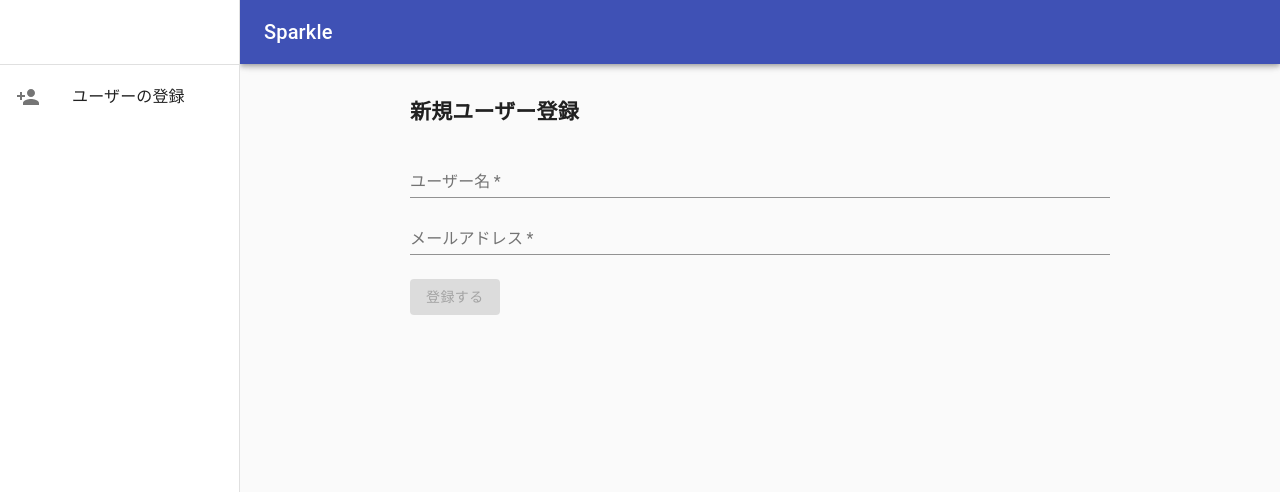
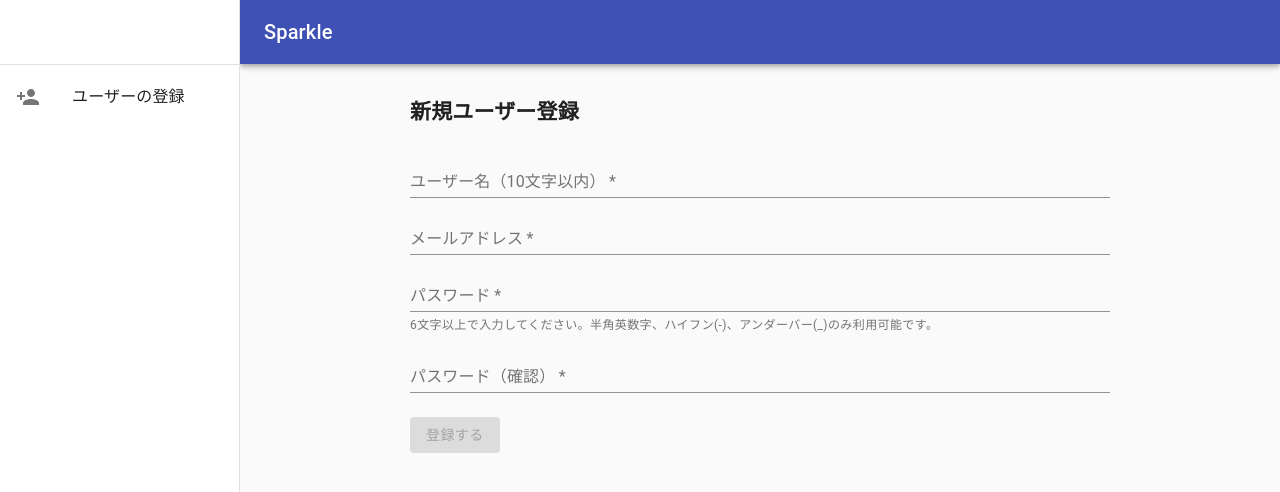
Before and after one commit to shohei-12/sparkle, a React (Create React App) app in the folder frontend/: page /signup in a window 1280 px wide. Shown: the top 492 px of the page. Built offline with nearby package versions, Linux system fonts and the light colour scheme.

Commit message:
Add password field to the signup form (#12)

```diff
--- a/frontend/src/components/UIkit/SecondaryButton.tsx
+++ b/frontend/src/components/UIkit/SecondaryButton.tsx
@@ -7,7 +7,7 @@ type Props = {
   onClick: () => any;
 };
 
-const SecondaryButton: React.FC<Props> = (props) => {
+const SecondaryButton: React.FC<Props> = React.memo((props) => {
   const handleSubmit = useCallback(() => {
     props.onClick();
   }, [props]);
@@ -22,6 +22,6 @@ const SecondaryButton: React.FC<Props> = (props) => {
       {props.text}
     </Button>
   );
-};
+});
 
 export default SecondaryButton;
--- a/frontend/src/components/UIkit/TextInput.tsx
+++ b/frontend/src/components/UIkit/TextInput.tsx
@@ -16,7 +16,7 @@ type Props = {
   onChange: (event: React.ChangeEvent<HTMLInputElement>) => void;
 };
 
-const TextInput: React.FC<Props> = (props) => {
+const TextInput: React.FC<Props> = React.memo((props) => {
   return (
     <TextField
       fullWidth={props.fullWidth}
@@ -34,6 +34,6 @@ const TextInput: React.FC<Props> = (props) => {
       onChange={props.onChange}
     />
   );
-};
+});
 
 export default TextInput;
--- a/frontend/src/templates/SignUp.tsx
+++ b/frontend/src/templates/SignUp.tsx
@@ -6,6 +6,8 @@ import { SecondaryButton, TextInput } from "../components/UIkit";
 type Inputs = {
   name: string;
   email: string;
+  password: string;
+  confirmPassword: string;
 };
 
 const SignUp: React.FC = () => {
@@ -13,11 +15,15 @@ const SignUp: React.FC = () => {
     defaultValues: {
       name: "",
       email: "",
+      password: "",
+      confirmPassword: "",
     },
   });
 
   const [name, setName] = useState("");
   const [email, setEmail] = useState("");
+  const [password, setPassword] = useState("");
+  const [confirmPassword, setConfirmPassword] = useState("");
 
   const inputName = useCallback(
     (event: React.ChangeEvent<HTMLInputElement>) => {
@@ -31,6 +37,20 @@ const SignUp: React.FC = () => {
       setEmail(event.target.value);
     },
     [setEmail]
+  );
+
+  const inputPassword = useCallback(
+    (event: React.ChangeEvent<HTMLInputElement>) => {
+      setPassword(event.target.value);
+    },
+    [setPassword]
+  );
+
+  const inputConfirmPassword = useCallback(
+    (event: React.ChangeEvent<HTMLInputElement>) => {
+      setConfirmPassword(event.target.value);
+    },
+    [setConfirmPassword]
   );
 
   const signUp = () => {
@@ -50,7 +70,7 @@ const SignUp: React.FC = () => {
       <h2>新規ユーザー登録</h2>
       <TextInput
         fullWidth={true}
-        label="ユーザー名"
+        label="ユーザー名（10文字以内）"
         multiline={false}
         required={true}
         rows="1"
@@ -86,10 +106,59 @@ const SignUp: React.FC = () => {
         helperText={errors.email && errors.email.message}
         onChange={inputEmail}
       />
+      <TextInput
+        fullWidth={true}
+        label="パスワード"
+        multiline={false}
+        required={true}
+        rows="1"
+        type="password"
+        name="password"
+        inputRef={register({
+          required: "入力必須です。",
+          minLength: {
+            value: 6,
+            message: "6文字以上で入力してください。",
+          },
+          pattern: {
+            value: /^[a-zA-Z0-9_-]+$/,
+            message:
+              "半角英数字、ハイフン(-)、アンダーバー(_)のみ利用可能です。",
+          },
+        })}
+        error={Boolean(errors.password)}
+        helperText={
+          errors.password
+            ? errors.password.message
+            : "6文字以上で入力してください。半角英数字、ハイフン(-)、アンダーバー(_)のみ利用可能です。"
+        }
+        onChange={inputPassword}
+      />
+      <TextInput
+        fullWidth={true}
+        label="パスワード（確認）"
+        multiline={false}
+        required={true}
+        rows="1"
+        type="password"
+        name="confirmPassword"
+        inputRef={register({
+          required: "入力必須です。",
+          minLength: {
+            value: 6,
+            message: "6文字以上で入力してください。",
+          },
+          validate: (value) =>
+            value === password || "パスワードが一致しません。",
+        })}
+        error={Boolean(errors.confirmPassword)}
+        helperText={errors.confirmPassword && errors.confirmPassword.message}
+        onChange={inputConfirmPassword}
+      />
       <div className="space-m"></div>
       <SecondaryButton
         text="登録する"
-        disabled={name && email ? false : true}
+        disabled={name && email && password && confirmPassword ? false : true}
         onClick={handleSubmit(() => signUp())}
       />
     </div>
```
